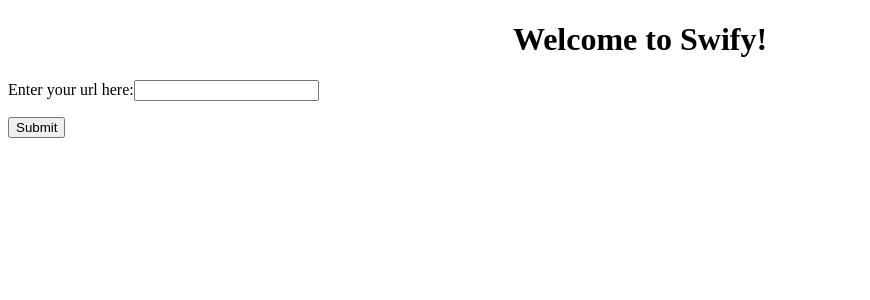
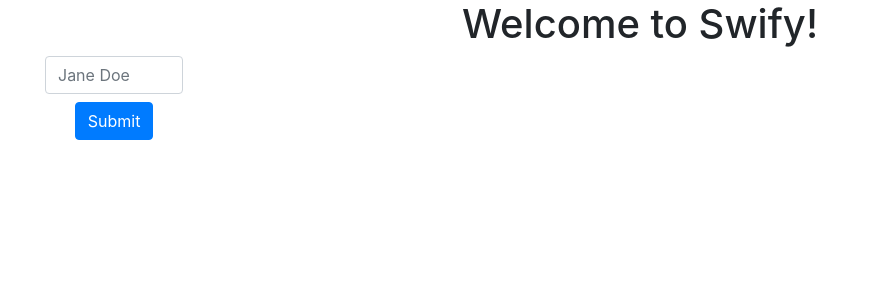
Before and after one commit to geekypandey/swify-url-shortner, a Flask app: page / in a window 1280 px wide. Shown: the top 300 px of the page, without its empty margins (0-870 px from the left). Run offline with Flask 2, Linux system fonts and the light colour scheme; some libraries are stand-ins or nearby versions.

Commit message:
Beautification of form

```diff
--- a/templates/index.html
+++ b/templates/index.html
@@ -1,7 +1,11 @@
 <!DOCTYPE html>
 <html lang="en">
 <head>
-	<meta charset="UTF-8">
+	<link rel="stylesheet" href="https://stackpath.bootstrapcdn.com/bootstrap/4.4.1/css/bootstrap.min.css" integrity="sha384-Vkoo8x4CGsO3+Hhxv8T/Q5PaXtkKtu6ug5TOeNV6gBiFeWPGFN9MuhOf23Q9Ifjh" crossorigin="anonymous">
+	<!-- Required meta tags -->
+    <meta charset="utf-8">
+	<meta name="viewport" content="width=device-width, initial-scale=1, shrink-to-fit=no">
+
 	<title>Swify!</title>
 	<style>
 	h1{
@@ -11,10 +15,27 @@
 </head>
 <body>
 	<h1>Welcome to Swify!</h1>
-	<form method="POST">
-	{{ form.hidden_tag() }}
-	<p>{{ form.url.label }}{{ form.url()}}</p>
-	<p>{{ form.submit }}</p>
-	</form>
+	<div class= "col-md-4 col-md-offset-4 text-center" style="vertical-align:middle">
+		<form method="POST">
+			{{ form.hidden_tag() }}
+			<div class="container-fluid centering">
+				<div class="row row-fluid">
+					<div class="col-sm-6 col-sm-offset-3">
+						<div class="col-auto">
+							<label class="sr-only" for="inlineFormInput">Enter URL</label>
+							<input type="text" class="form-control mb-2" id="inlineFormInput" placeholder="Jane Doe">
+						</div>
+						<div class="col-auto">
+							<button type="submit" class="btn btn-primary mb-2">Submit</button>
+						</div>
+					</div>
+				</div>
+			</div>
+		</form>
+	</div>
+
+	<script src="https://code.jquery.com/jquery-3.4.1.slim.min.js" integrity="sha384-J6qa4849blE2+poT4WnyKhv5vZF5SrPo0iEjwBvKU7imGFAV0wwj1yYfoRSJoZ+n" crossorigin="anonymous"></script>
+	<script src="https://cdn.jsdelivr.net/npm/popper.js@1.16.0/dist/umd/popper.min.js" integrity="sha384-Q6E9RHvbIyZFJoft+2mJbHaEWldlvI9IOYy5n3zV9zzTtmI3UksdQRVvoxMfooAo" crossorigin="anonymous"></script>
+	<script src="https://stackpath.bootstrapcdn.com/bootstrap/4.4.1/js/bootstrap.min.js" integrity="sha384-wfSDF2E50Y2D1uUdj0O3uMBJnjuUD4Ih7YwaYd1iqfktj0Uod8GCExl3Og8ifwB6" crossorigin="anonymous"></script>
 </body>
 </html>
```
